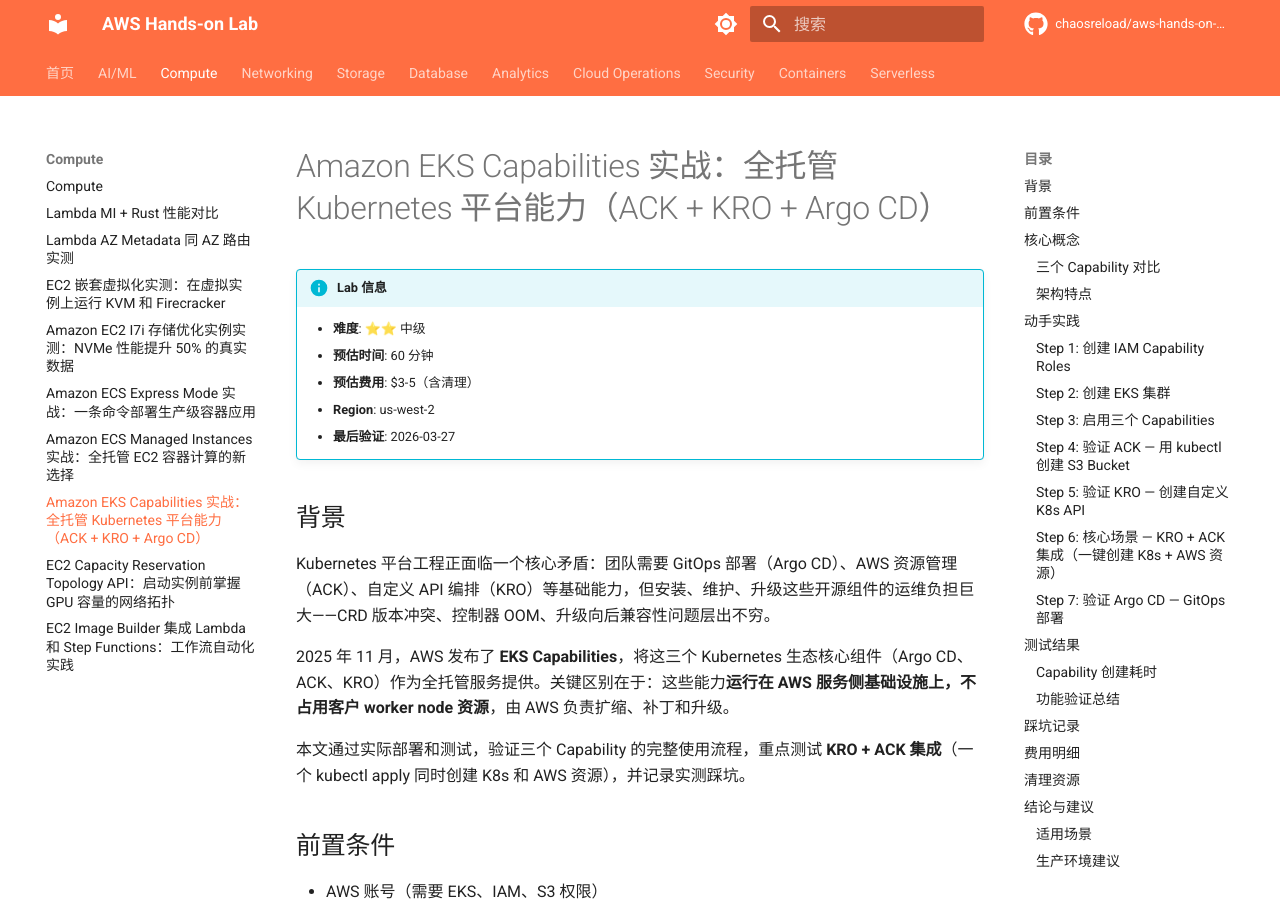
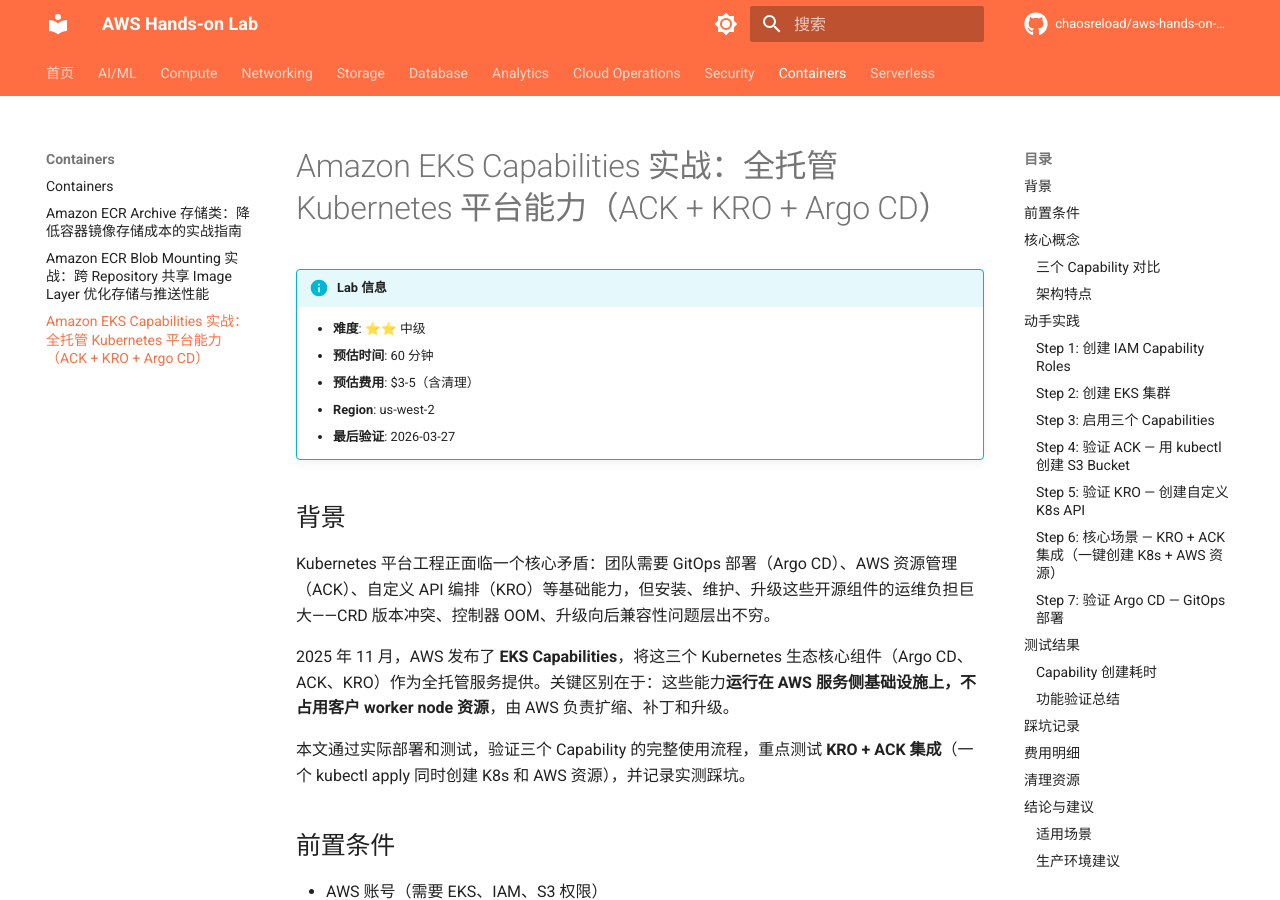
Before and after one commit to chaosreload/aws-hands-on-lab, an MkDocs documentation site: the page built from docs/containers/eks-capabilities.md, in a window 1280 px wide and 900 px high. Built offline with MkDocs 1.6.1 and Material for MkDocs 9.7.7, drawn with Linux system fonts in a browser that asks for light colours; comment, search, counter and statistics services are not loaded; some of the changed lines change nothing that is shown.

Commit message:
move EKS Capabilities from Compute to Containers category

```diff
--- a/mkdocs.yml
+++ b/mkdocs.yml
@@ -125,7 +125,6 @@
     - Amazon EC2 I7i 存储优化实例实测：NVMe 性能提升 50% 的真实数据: compute/ec2-i7i-storage-optimized.md
     - Amazon ECS Express Mode 实战：一条命令部署生产级容器应用: compute/ecs-express-mode.md
     - Amazon ECS Managed Instances 实战：全托管 EC2 容器计算的新选择: compute/ecs-managed-instances.md
-    - Amazon EKS Capabilities 实战：全托管 Kubernetes 平台能力（ACK + KRO + Argo CD）: compute/eks-capabilities.md
     - EC2 Capacity Reservation Topology API：启动实例前掌握 GPU 容量的网络拓扑: compute/ec2-capacity-reservation-topology-api.md
     - EC2 Image Builder 集成 Lambda 和 Step Functions：工作流自动化实践: compute/ec2-image-builder-lambda-step-functions.md
   - Networking:
@@ -182,6 +181,7 @@
     - containers/index.md
     - Amazon ECR Archive 存储类：降低容器镜像存储成本的实战指南: containers/ecr-archive-storage-class.md
     - Amazon ECR Blob Mounting 实战：跨 Repository 共享 Image Layer 优化存储与推送性能: containers/ecr-blob-mounting.md
+    - Amazon EKS Capabilities 实战：全托管 Kubernetes 平台能力（ACK + KRO + Argo CD）: containers/eks-capabilities.md
   - Serverless:
     - serverless/index.md
     - API Gateway REST API 响应流式传输实战：TTFB 降低 86%: serverless/api-gateway-response-streaming.md
```
Also changed, not shown: docs/containers/eks-capabilities.md (renamed from docs/compute/eks-capabilities.md).
